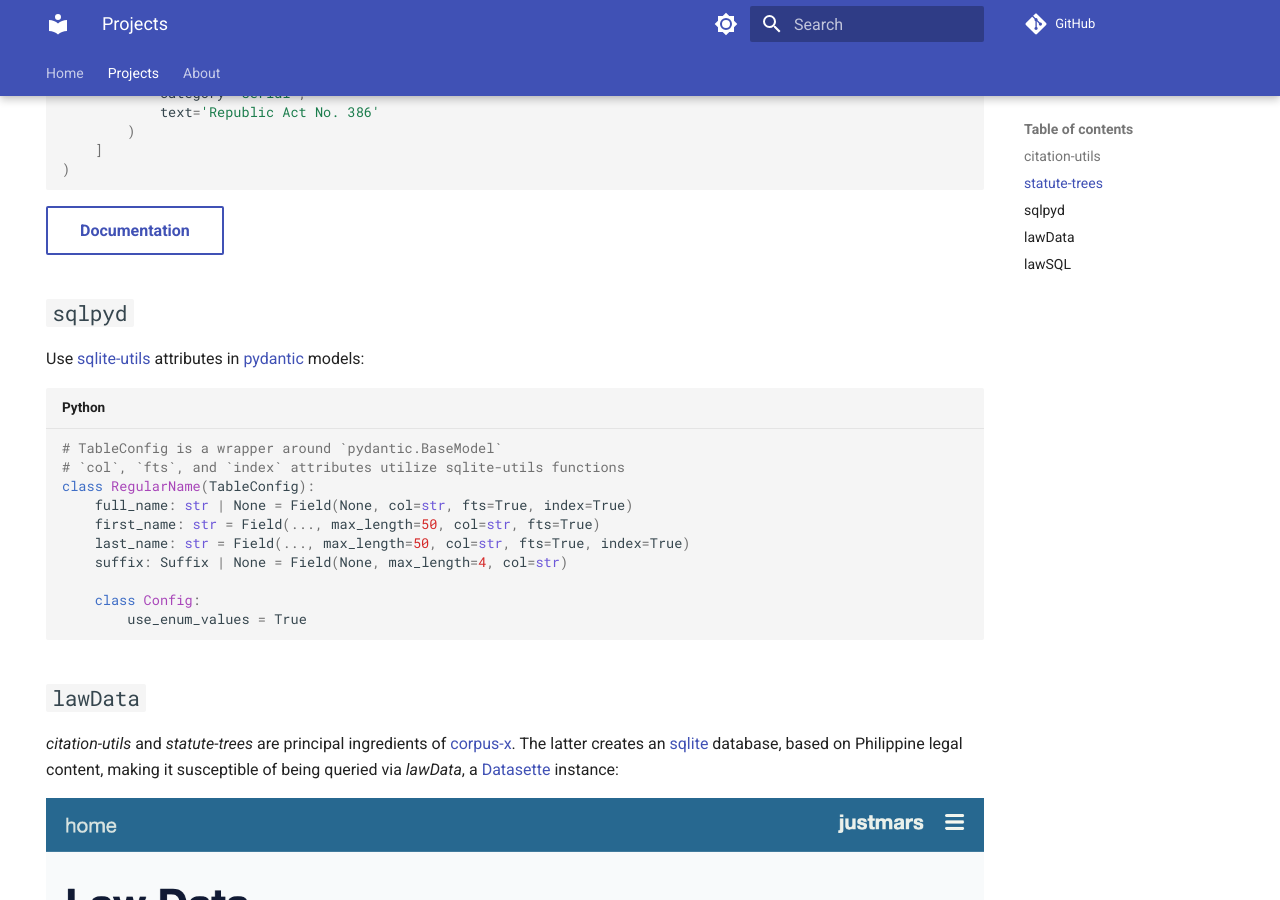
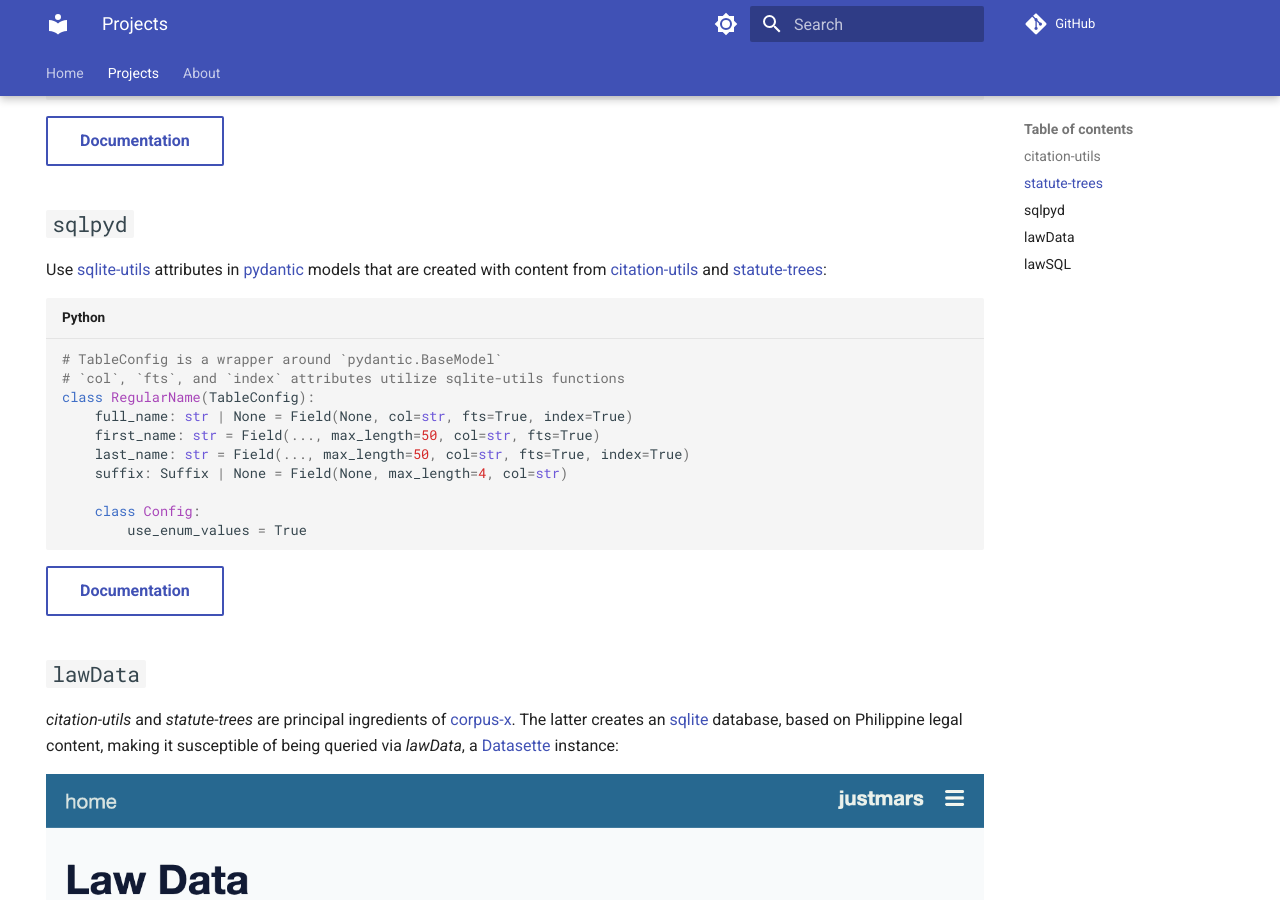
Before and after one commit to justmars/justmars.github.io, an MkDocs documentation site: the page built from docs/projects.md, in a window 1280 px wide and 900 px high, scrolled down 2412 px. Built offline with MkDocs 1.6.1 and Material for MkDocs 9.7.7, drawn with Linux system fonts in a browser that asks for light colours; comment, search, counter and statistics services are not loaded.

Commit message:
feat: fix project

````diff
--- a/docs/projects.md
+++ b/docs/projects.md
@@ -123,7 +121,8 @@
 
 ## `sqlpyd`
 
-Use [sqlite-utils](https://sqlite-utils.datasette.io/) attributes in [pydantic](https://docs.pydantic.dev/) models:
+Use [sqlite-utils](https://sqlite-utils.datasette.io/) attributes in [pydantic](https://docs.pydantic.dev/) models
+that are created with content from [citation-utils](https://justmars.github.io/citation-utils) and [statute-trees](https://justmars.github.io/statute-trees):
 
 ```py
 # TableConfig is a wrapper around `pydantic.BaseModel`
@@ -137,6 +136,8 @@
     class Config:
         use_enum_values = True
 ```
+
+[Documentation](https://justmars.github.io/sqlpyd){ .md-button }
 
 ## `lawData`
 
````
Also changed, not shown: other parts of docs/projects.md (+0 -2 lines).
